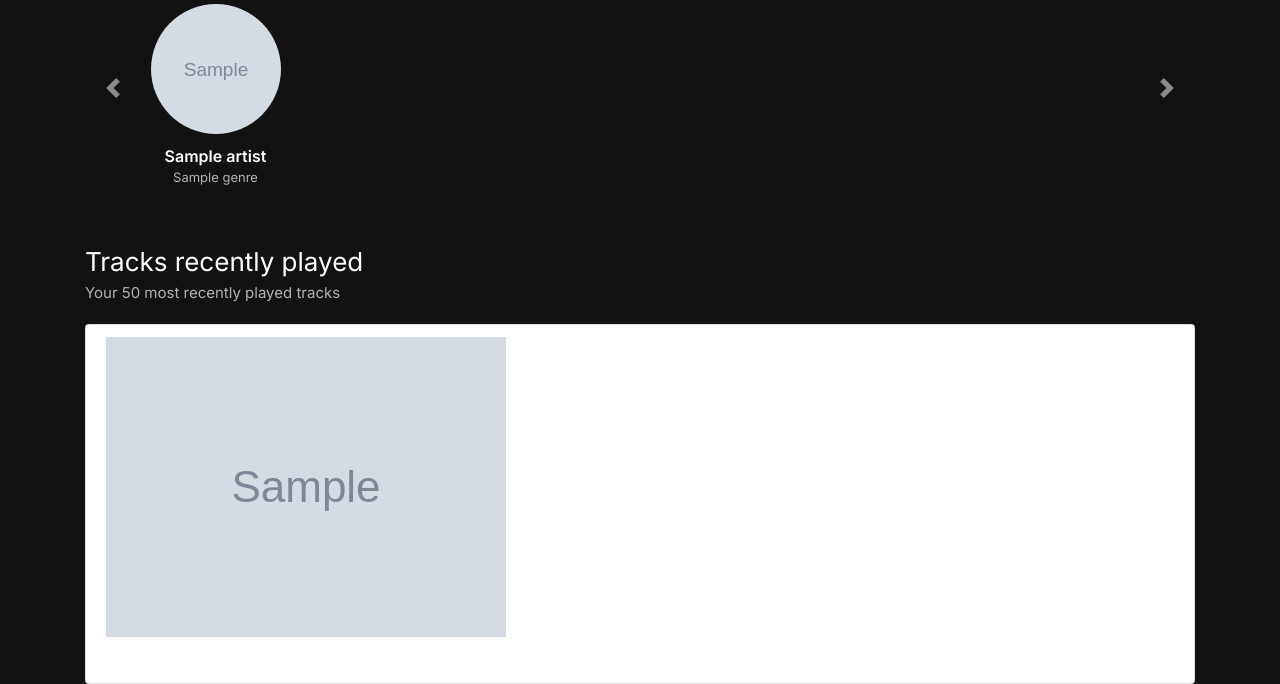
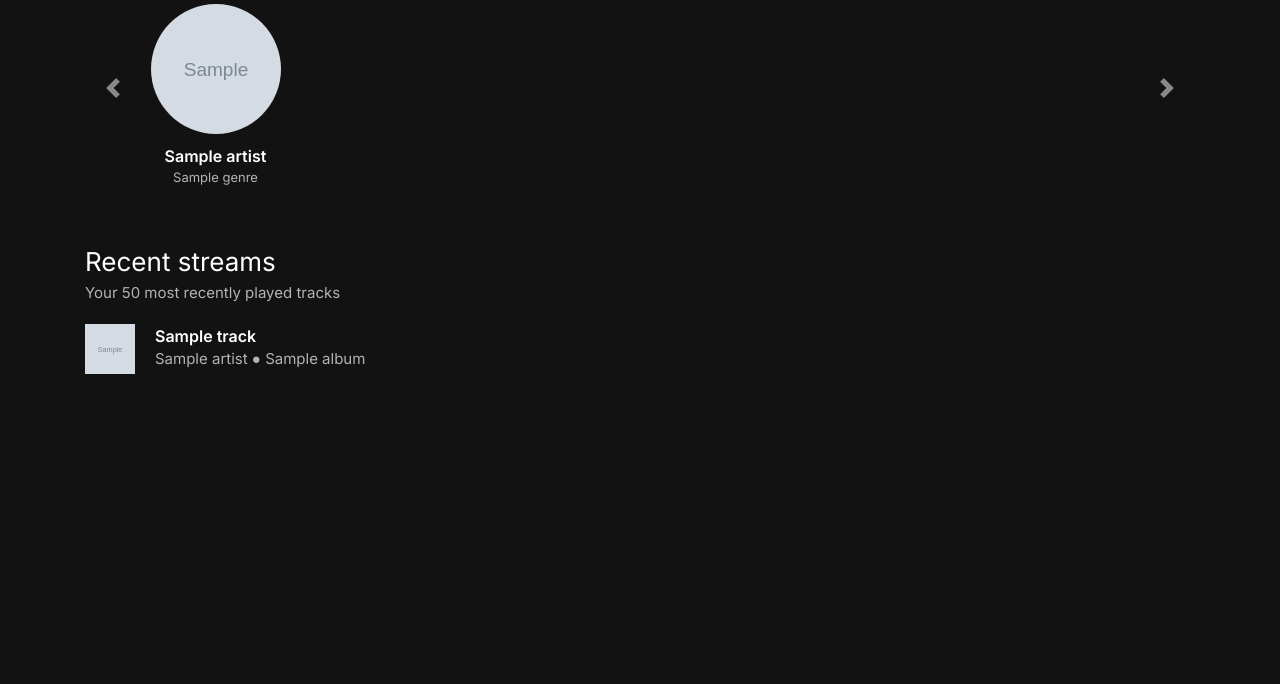
Before and after one commit to clemleri/SpotifyAnalysis, a Flask app: template templates/displayTops.html in a window 1280 px wide. Shown: the part 509-1193 px from the top of the page. After the commit the page ends 883 px from the top, so only its background shows below. Run offline with Flask 3, Linux system fonts and the light colour scheme; the template is opened without the code that fills it: most values are stand-ins (such as "Sample title", 1, 10 or a date in 2020); grey boxes marked "Sample" are stand-in pictures; some libraries are stand-ins or nearby versions.

Commit message:
ajout section track recently played

```diff
--- a/server.py
+++ b/server.py
@@ -3,8 +3,14 @@ import requests
 import urllib.parse
 from flask import Flask, request, session, render_template
 import json
+import sys
+import logging
+
 
 app = Flask(__name__)
+
+logging.basicConfig(level=logging.DEBUG)
+
 app.secret_key = 'spotify_secret_key'
 
 CLIENT_ID = "9bf2c0b082f847baa3d7bc2110eed0a4"
@@ -74,7 +80,7 @@ def user_profile():
 
     return render_template('displayProfile.html', posts=user)
 
-def get_top_tracks():
+def fetch_top_tracks():
     access_token = session.get('access_token')
     if not access_token:
         return "<p>Access token not found. Please <a href='/'>login</a> again.</p>"
@@ -87,11 +93,11 @@ def get_top_tracks():
 
     tracks_data = tracks_resp.json()['items']
 
-    chunksOfTrackData = [tracks_data[i:i+6] for i in range(0, len(tracks_data), 8)]
+    chunksOfTrackData = [tracks_data[i:i+6] for i in range(0, len(tracks_data), 6)]
 
     return chunksOfTrackData
 
-def get_top_artists():
+def fetch_top_artists():
     access_token = session.get('access_token')
     if not access_token:
         return "<p>Access token not found. Please <a href='/'>login</a> again.</p>"
@@ -108,13 +114,13 @@ def get_top_artists():
 
     return chunksOfArtistData
 
-def get_tracks_recently_played():
+def fetch_tracks_recently_played():
     access_token = session.get('access_token')
     if not access_token:
         return "<p>Access token not found. Please <a href='/'>login</a> again.</p>"
 
     headers = {"Authorization": f"Bearer {access_token}"}
-    recently_played_tracks = requests.get("https://api.spotify.com/v1/me/player/recently-played?limit=50", headers=headers)
+    recently_played_tracks = requests.get("https://api.spotify.com/v1/me/player/recently-played?limit=20", headers=headers)
 
     if recently_played_tracks.status_code != 200:
         return f"<p>Error fetching tracks recently played : {recently_played_tracks.json()}</p>"
@@ -127,11 +133,10 @@ def get_tracks_recently_played():
 
 @app.route("/tops")
 def get_tops():
-    topTracks = get_top_tracks()
-    topArtists = get_top_artists()
-    recentlyPlayedTracks = get_tracks_recently_played()
+    topTracks = fetch_top_tracks()
+    topArtists = fetch_top_artists()
+    recentlyPlayedTracks = fetch_tracks_recently_played()
     return render_template("displayTops.html", topTracks = topTracks, topArtists = topArtists, recently_played_tracks = recentlyPlayedTracks)
 
-
 if __name__ == "__main__":
-    app.run(port=8080)
+    app.run(port=8080, debug=True)
--- a/static/css/style.css
+++ b/static/css/style.css
@@ -32,6 +32,16 @@ nav a:hover {
 
 .content {
     padding: 40px;
+}
+
+.title {
+    font-weight: 600;
+    font-size: 16px;
+}
+
+.subtitle-small {
+    font-size: 13px;
+    color: #b3b3b3;
 }
 
 h2 {
@@ -69,10 +79,17 @@ h2 {
     transition: transform 0.5s ease-in-out;
 }
 
-.trackCard > img {
+.trackCard>img {
     width: 100%;
 }
 
+.trackCard > .title {
+    margin-top: 10px;
+}
+
+.trackCard > .subtitle {
+    margin-top: 5px;
+}
 .artistCard {
     background-color: transparent;
     text-align: center;
@@ -82,27 +99,23 @@ h2 {
     transition: transform 0.5s ease-in-out;
 }
 
-.artistCard > img {
+.artistCard>img {
     width: 130px;
     height: 130px;
     border-radius: 50%;
     overflow: hidden;
 }
 
+.artistCard > .title {
+    margin-top: 10px;
+}
+
+.artistCard > .subtitle {
+    margin-top: 5px;
+}
 
 .circle-img {
     border-radius: 50%;
-}
-
-.title {
-    font-weight: 600;
-    margin-top: 10px;
-    font-size: 16px;
-}
-
-.subtitle-small {
-    font-size: 13px;
-    color: #b3b3b3;
 }
 
 .cursor-button {
@@ -134,19 +147,21 @@ h2 {
 }
 
 /* for selecting the first card and placing it more on the right */
-.flex-container > div:first-child {
+.flex-container>div:first-child {
     margin-left: 5%;
 }
 
 /* for selecting the last card and placing it more on the left */
-.flex-container > div:last-child {
-    margin-right : 5%
+.flex-container>div:last-child {
+    margin-right: 5%
 }
 
 
 /* ----------------------------- Bootstrap css fixes ----------------------------- */
 
 /* DISPLAY FILES */
+
+/* CAROUSEL */
 .carousel-control-next {
     right: 0;
     margin-bottom: 5%;
@@ -166,6 +181,40 @@ h2 {
     min-height: 262px;
 }
 
+/* TRACK RECENTLY PLAYED */
+
+.grid-container {
+    display: grid;
+    row-gap: 10px;
+}
+
+.track-grid {
+    display: grid;
+    grid-template-columns: 70px auto;
+    grid-template-areas:
+        "image name"
+        "image from";
+}
+
+.grid-item-image {
+    grid-area: image;
+    width: fit-content;
+    height: fit-content;
+}
+
+.grid-item-name {
+    grid-area: name;
+}
+
+.grid-item-from {
+    grid-area: from;
+}
+
+.grid-item-image>img {
+    width: 50px;
+    height: 50px;
+}
+
 /* INDEX FILE */
 nav {
     margin-right: 10%;
--- a/templates/displayTops.html
+++ b/templates/displayTops.html
@@ -70,14 +70,27 @@
                 </a>
             </div>
         </div>
-<h2>Tracks recently played</h2>
+        <h2>Recent streams</h2>
         <div class='subtitle'>Your 50 most recently played tracks</div>
-<ul class="list-group">
-    {% for trackPlayed in recently_played_tracks%}
-        <li class="list-group-item">
-            <img src="{{trackPlayed['track']['album']['images'][0]['url']}}" alt="{{ trackPlayed['track']['name']}}">
+        <div class="grid-container">
+            {% for trackPlayed in recently_played_tracks %}
+            <div class="track-grid">
+                <div class="grid-item-image">
+                    <img src="{{trackPlayed['track']['album']['images'][0]['url']}}"
+                        alt="{{ trackPlayed['track']['name']}}">
+                </div>
+                <div class="grid-item-name">
                     <div class="title">{{ trackPlayed['track']['name']}}</div>
-        </li>
+                </div>
+                <div class="grid-item-from">
+                    {# loop to get a list of all the artist's name that made the current song 'trackPlayed' #}
+                    {% set fromArtistsName = [] %}
+                    {% for artist in trackPlayed['track']['artists'] %}
+                    <p hidden>{{ fromArtistsName.append(artist['name']) }}</p>
                     {% endfor %}
-  </ul>
+                    <div class="subtitle">{{ fromArtistsName|join(", ")}} &#x25CF {{ trackPlayed['track']['album']['name'] }}</div>
+                </div>
+            </div>
+            {% endfor %}
+        </div>
         {% endblock %}
```
Lines whose indentation alone changed are shown as unchanged.
